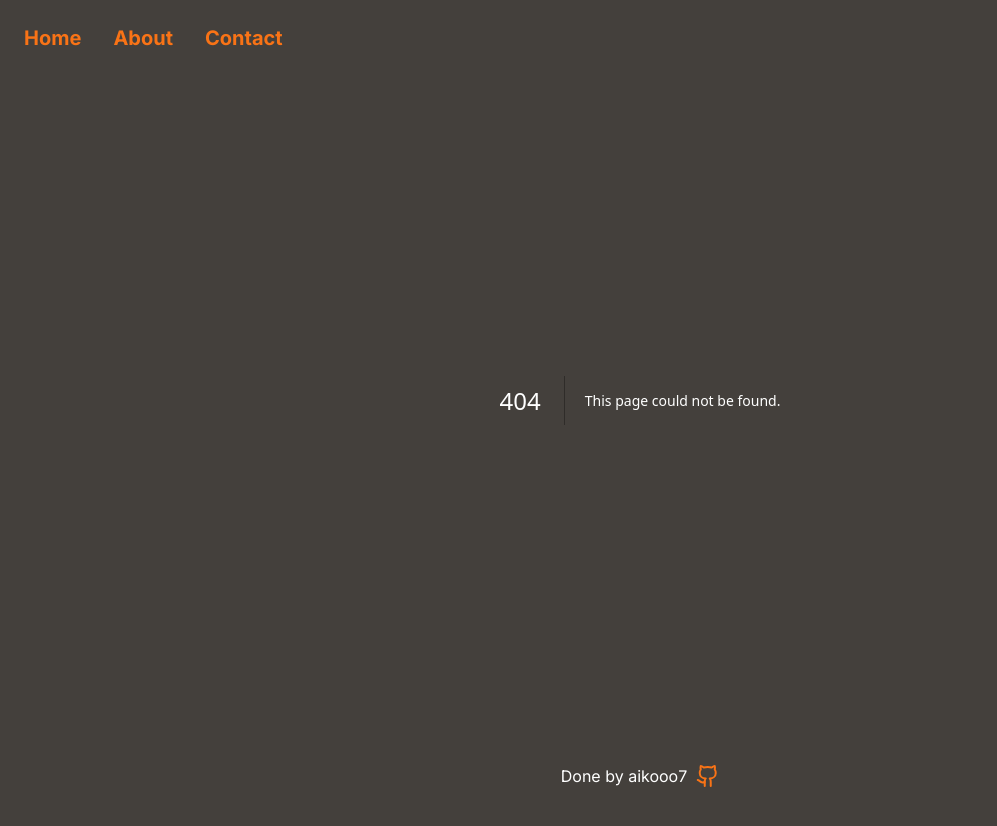
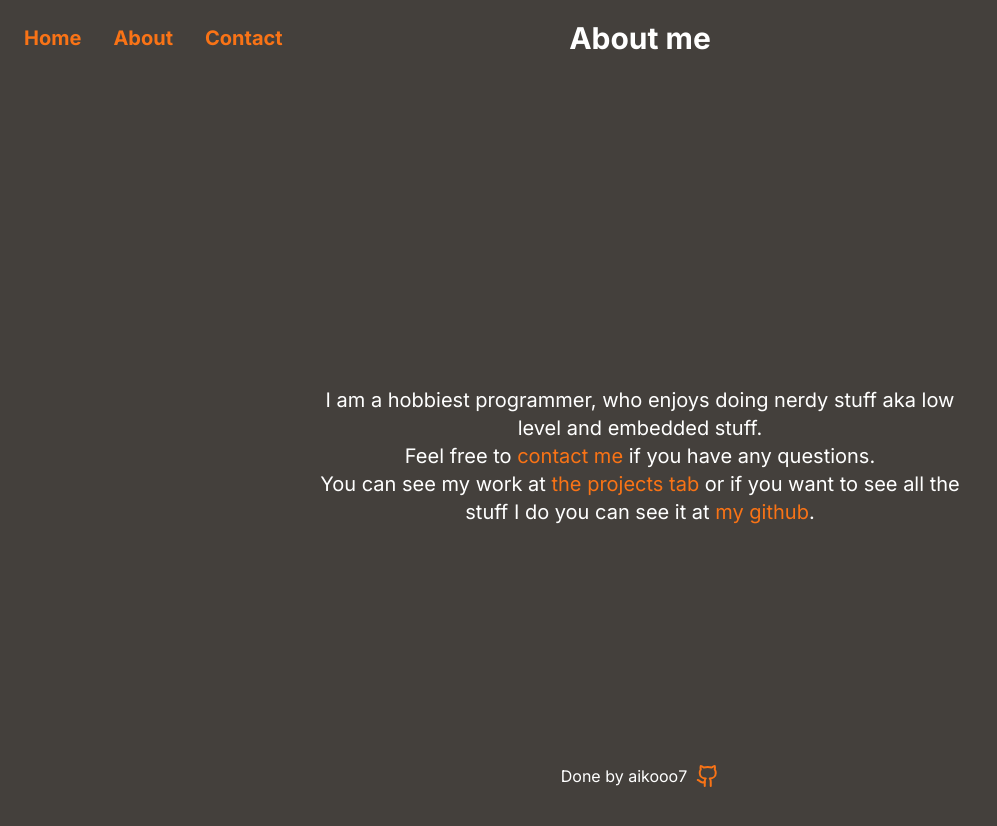
Before and after one commit to aikooo7/portfolio, a Next.js app: page /about in a window 1280 px wide. Before the commit this address had no page. Shown: the top 826 px of the page, without its empty margins (0-997 px from the left). Before the commit the page ends 800 px from the top, so only its background shows below. Built offline with nearby package versions, Linux system fonts and the light colour scheme.

Commit message:
feat: add about page

```diff
--- /dev/null
+++ b/src/app/about/page.tsx
@@ -0,0 +1,23 @@
+import CenteredTitle from "../components/CenteredTitle";
+
+export default function About() {
+  return (
+    <main>
+      <CenteredTitle>About me</CenteredTitle>
+      <div className="h-screen flex items-center">
+        <div className="mx-auto w-1/2 text-center">
+          <p className="text-xl">
+            I am a hobbiest programmer, who enjoys doing nerdy stuff aka low
+            level and embedded stuff.
+            <br></br>
+            Feel free to <a href="/contact">contact me</a> if you have any
+            questions. <br></br>
+            You can see my work at <a href="/projects">the projects tab</a> or
+            if you want to see all the stuff I do you can see it at{" "}
+            <a href="https://github.com/aikooo7">my github</a>.
+          </p>
+        </div>
+      </div>
+    </main>
+  );
+}
```
